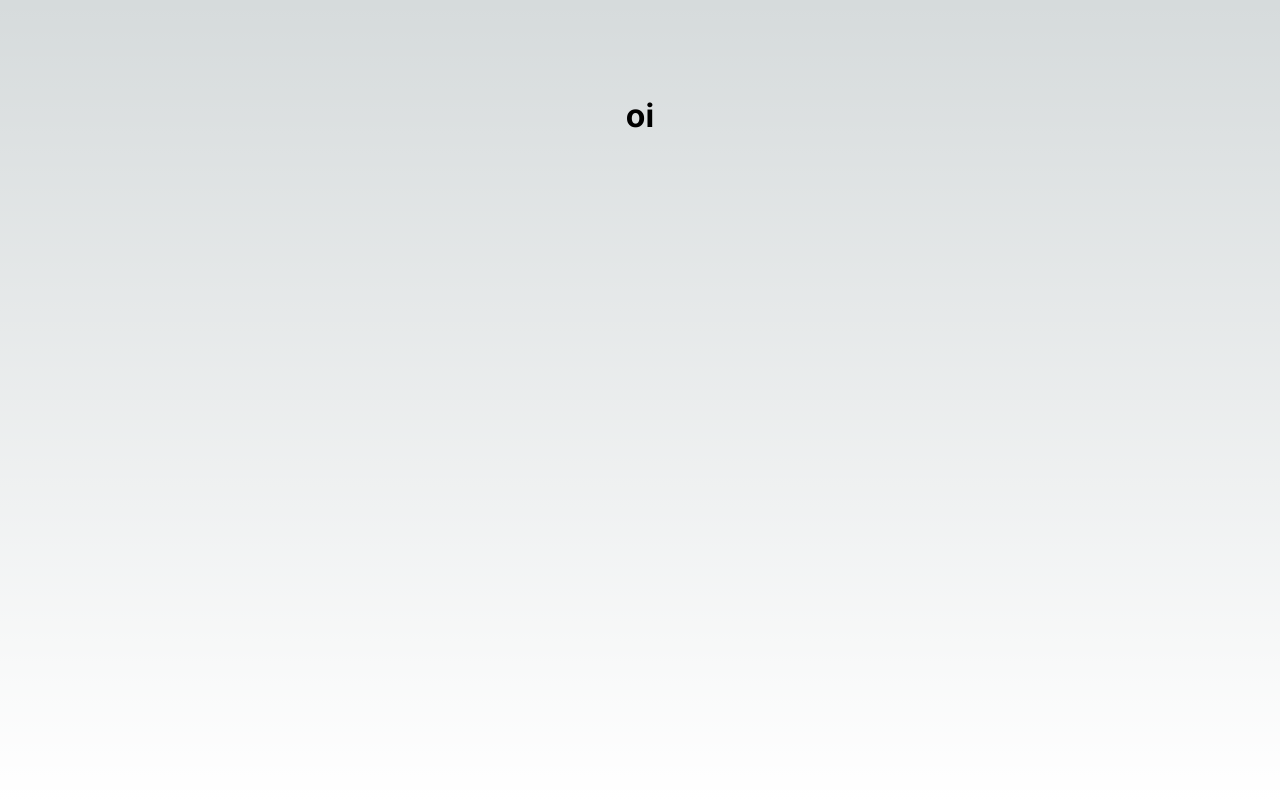
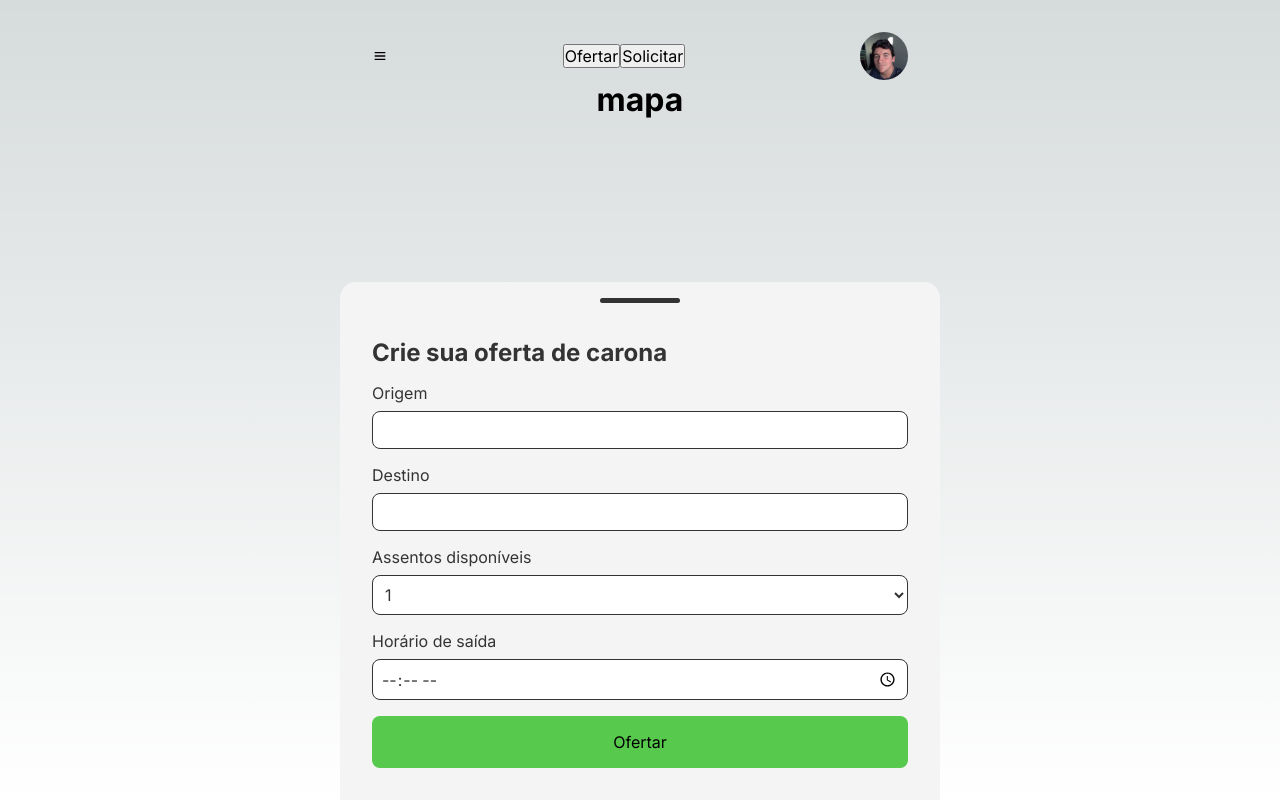
Before and after one commit to igorroc/app-caronas, a Next.js app: page / in a window 1280 px wide. Built offline with nearby package versions, Linux system fonts and the light colour scheme.

Commit message:
feat: Initial style

```diff
--- a/src/app/globals.css
+++ b/src/app/globals.css
@@ -1,9 +1,9 @@
 :root {
 	--max-width: 1100px;
 	--border-radius: 12px;
-  --font-mono: ui-monospace, Menlo, Monaco, 'Cascadia Mono', 'Segoe UI Mono',
-    'Roboto Mono', 'Oxygen Mono', 'Ubuntu Monospace', 'Source Code Pro',
-    'Fira Mono', 'Droid Sans Mono', 'Courier New', monospace;
+	--font-mono: ui-monospace, Menlo, Monaco, "Cascadia Mono", "Segoe UI Mono", "Roboto Mono",
+		"Oxygen Mono", "Ubuntu Monospace", "Source Code Pro", "Fira Mono", "Droid Sans Mono",
+		"Courier New", monospace;
 
 	--foreground-rgb: 0, 0, 0;
 	--background-start-rgb: 214, 219, 220;
@@ -17,10 +17,7 @@
 		#0071ff33 160deg,
 		transparent 360deg
 	);
-  --secondary-glow: radial-gradient(
-    rgba(255, 255, 255, 1),
-    rgba(255, 255, 255, 0)
-  );
+	--secondary-glow: radial-gradient(rgba(255, 255, 255, 1), rgba(255, 255, 255, 0));
 
 	--tile-start-rgb: 239, 245, 249;
 	--tile-end-rgb: 228, 232, 233;
@@ -87,11 +84,7 @@ body {
 
 body {
 	color: rgb(var(--foreground-rgb));
-  background: linear-gradient(
-      to bottom,
-      transparent,
-      rgb(var(--background-end-rgb))
-    )
+	background: linear-gradient(to bottom, transparent, rgb(var(--background-end-rgb)))
 		rgb(var(--background-start-rgb));
 }
 
@@ -100,6 +93,13 @@ a {
 	text-decoration: none;
 }
 
+input,
+select,
+button {
+	font-family: inherit;
+	font-size: inherit;
+}
+
 @media (prefers-color-scheme: dark) {
 	html {
 		color-scheme: dark;
--- a/src/app/page.module.css
+++ b/src/app/page.module.css
@@ -1,229 +1,71 @@
 .main {
 	display: flex;
 	flex-direction: column;
-  justify-content: space-between;
 	align-items: center;
-  padding: 6rem;
+	padding: 2rem;
 	min-height: 100vh;
+	max-width: 600px;
+	margin: 0 auto;
 }
 
-.description {
-  display: inherit;
-  justify-content: inherit;
-  align-items: inherit;
-  font-size: 0.85rem;
-  max-width: var(--max-width);
-  width: 100%;
-  z-index: 2;
-  font-family: var(--font-mono);
-}
+.popup {
+	position: fixed;
+	width: 100dvw;
+	max-width: 600px;
+	margin: 0 auto;
+	bottom: 0;
+	background-color: #f4f4f4;
+	color: #333;
 
-.description a {
+	padding: 2rem;
+	padding-top: 3.5rem;
+	border-top-left-radius: 1rem;
+	border-top-right-radius: 1rem;
+
 	display: flex;
+	flex-direction: column;
 	justify-content: center;
-  align-items: center;
+	gap: 1rem;
+
+	.question {
+		display: flex;
+		flex-direction: column;
+		justify-content: center;
 		gap: 0.5rem;
 	}
 
-.description p {
-  position: relative;
-  margin: 0;
-  padding: 1rem;
-  background-color: rgba(var(--callout-rgb), 0.5);
-  border: 1px solid rgba(var(--callout-border-rgb), 0.3);
-  border-radius: var(--border-radius);
+	.question input,
+	.question select {
+		padding: 0.5rem;
+		border: 1px solid #333;
+		border-radius: 0.5rem;
+		background: #fff;
+		color: #333;
 	}
 
-.code {
-  font-weight: 700;
-  font-family: var(--font-mono);
+	.submit {
+		background: #57c94d;
+		padding: 1rem;
+		border-radius: 0.5rem;
+		border: none;
+		cursor: pointer;
+
+		transition: all 0.2s ease-in-out;
 	}
 
-.grid {
-  display: grid;
-  grid-template-columns: repeat(4, minmax(25%, auto));
-  max-width: 100%;
-  width: var(--max-width);
-}
-
-.card {
-  padding: 1rem 1.2rem;
-  border-radius: var(--border-radius);
-  background: rgba(var(--card-rgb), 0);
-  border: 1px solid rgba(var(--card-border-rgb), 0);
-  transition: background 200ms, border 200ms;
-}
-
-.card span {
-  display: inline-block;
-  transition: transform 200ms;
-}
-
-.card h2 {
-  font-weight: 600;
-  margin-bottom: 0.7rem;
-}
-
-.card p {
-  margin: 0;
-  opacity: 0.6;
-  font-size: 0.9rem;
-  line-height: 1.5;
-  max-width: 30ch;
-}
-
-.center {
-  display: flex;
-  justify-content: center;
-  align-items: center;
-  position: relative;
-  padding: 4rem 0;
-}
-
-.center::before {
-  background: var(--secondary-glow);
-  border-radius: 50%;
-  width: 480px;
-  height: 360px;
-  margin-left: -400px;
-}
-
-.center::after {
-  background: var(--primary-glow);
-  width: 240px;
-  height: 180px;
-  z-index: -1;
-}
-
-.center::before,
-.center::after {
-  content: '';
-  left: 50%;
-  position: absolute;
-  filter: blur(45px);
-  transform: translateZ(0);
-}
-
-.logo {
-  position: relative;
-}
-/* Enable hover only on non-touch devices */
-@media (hover: hover) and (pointer: fine) {
-  .card:hover {
-    background: rgba(var(--card-rgb), 0.1);
-    border: 1px solid rgba(var(--card-border-rgb), 0.15);
-  }
-
-  .card:hover span {
-    transform: translateX(4px);
+	.submit:hover {
+		background: #4dbd42;
 	}
 }
 
-@media (prefers-reduced-motion) {
-  .card:hover span {
-    transform: none;
+.popup::before {
+	content: "";
+	position: absolute;
+	top: 1rem;
+	left: 50%;
+	transform: translateX(-50%);
+	width: 5rem;
+	height: 5px;
+	border-radius: 5rem;
+	background: #333;
 }
-}
-
-/* Mobile */
-@media (max-width: 700px) {
-  .content {
-    padding: 4rem;
-  }
-
-  .grid {
-    grid-template-columns: 1fr;
-    margin-bottom: 120px;
-    max-width: 320px;
-    text-align: center;
-  }
-
-  .card {
-    padding: 1rem 2.5rem;
-  }
-
-  .card h2 {
-    margin-bottom: 0.5rem;
-  }
-
-  .center {
-    padding: 8rem 0 6rem;
-  }
-
-  .center::before {
-    transform: none;
-    height: 300px;
-  }
-
-  .description {
-    font-size: 0.8rem;
-  }
-
-  .description a {
-    padding: 1rem;
-  }
-
-  .description p,
-  .description div {
-    display: flex;
-    justify-content: center;
-    position: fixed;
-    width: 100%;
-  }
-
-  .description p {
-    align-items: center;
-    inset: 0 0 auto;
-    padding: 2rem 1rem 1.4rem;
-    border-radius: 0;
-    border: none;
-    border-bottom: 1px solid rgba(var(--callout-border-rgb), 0.25);
-    background: linear-gradient(
-      to bottom,
-      rgba(var(--background-start-rgb), 1),
-      rgba(var(--callout-rgb), 0.5)
-    );
-    background-clip: padding-box;
-    backdrop-filter: blur(24px);
-  }
-
-  .description div {
-    align-items: flex-end;
-    pointer-events: none;
-    inset: auto 0 0;
-    padding: 2rem;
-    height: 200px;
-    background: linear-gradient(
-      to bottom,
-      transparent 0%,
-      rgb(var(--background-end-rgb)) 40%
-    );
-    z-index: 1;
-  }
-}
-
-/* Tablet and Smaller Desktop */
-@media (min-width: 701px) and (max-width: 1120px) {
-  .grid {
-    grid-template-columns: repeat(2, 50%);
-  }
-}
-
-@media (prefers-color-scheme: dark) {
-  .vercelLogo {
-    filter: invert(1);
-  }
-
-  .logo {
-    filter: invert(1) drop-shadow(0 0 0.3rem #ffffff70);
-  }
-}
-
-@keyframes rotate {
-  from {
-    transform: rotate(360deg);
-  }
-  to {
-    transform: rotate(0deg);
-  }
-}
--- a/src/app/page.tsx
+++ b/src/app/page.tsx
@@ -1,9 +1,35 @@
+import Header from "@/components/Header"
 import styles from "./page.module.css"
 
 export default function Home() {
 	return (
 		<main className={styles.main}>
-			<h1>oi</h1>
+			<Header />
+			<h1>mapa</h1>
+			<div className={styles.popup}>
+				<h2>Crie sua oferta de carona</h2>
+				<div className={styles.question}>
+					<label htmlFor="origem">Origem</label>
+					<input type="text" id="origem" />
+				</div>
+				<div className={styles.question}>
+					<label htmlFor="destino">Destino</label>
+					<input type="text" id="destino" />
+				</div>
+				<div className={styles.question}>
+					<label htmlFor="vagas">Assentos disponíveis</label>
+					<select name="" id="">
+						<option value="1">1</option>
+						<option value="2">2</option>
+						<option value="3">3</option>
+					</select>
+				</div>
+				<div className={styles.question}>
+					<label htmlFor="horario">Horário de saída</label>
+					<input type="time" id="horario" />
+				</div>
+				<button className={styles.submit}>Ofertar</button>
+			</div>
 		</main>
 	)
 }
--- /dev/null
+++ b/src/components/Header/header.module.css
@@ -0,0 +1,30 @@
+.header {
+	display: flex;
+	align-items: center;
+	justify-content: space-between;
+	width: 100%;
+
+	.menu {
+		display: flex;
+		align-items: center;
+		justify-content: center;
+	}
+
+	.actions {
+		display: flex;
+		align-items: center;
+		justify-content: center;
+	}
+
+	.profile {
+		width: 3rem;
+		height: 3rem;
+		border-radius: 50%;
+
+		.img {
+			width: 100%;
+			height: 100%;
+			border-radius: 50%;
+		}
+	}
+}
--- /dev/null
+++ b/src/components/Header/index.tsx
@@ -0,0 +1,24 @@
+import React from "react"
+import { BiMenu } from "react-icons/bi"
+
+import styles from "./header.module.css"
+
+import Profile from "@/../public/profile.png"
+import Image from "next/image"
+
+export default function Header() {
+	return (
+		<header className={styles.header}>
+			<div className={styles.menu}>
+				<BiMenu />
+			</div>
+			<div className={styles.actions}>
+				<button>Ofertar</button>
+				<button>Solicitar</button>
+			</div>
+			<div className={styles.profile}>
+				<Image src={Profile} alt="Foto de perfil" className={styles.img} />
+			</div>
+		</header>
+	)
+}
```
Also changed, not shown: package.json (+4 -3 lines), public/profile.png (added), 1 other file (tests, documents, lock files or other folders). Lines whose indentation alone changed are shown as unchanged.
